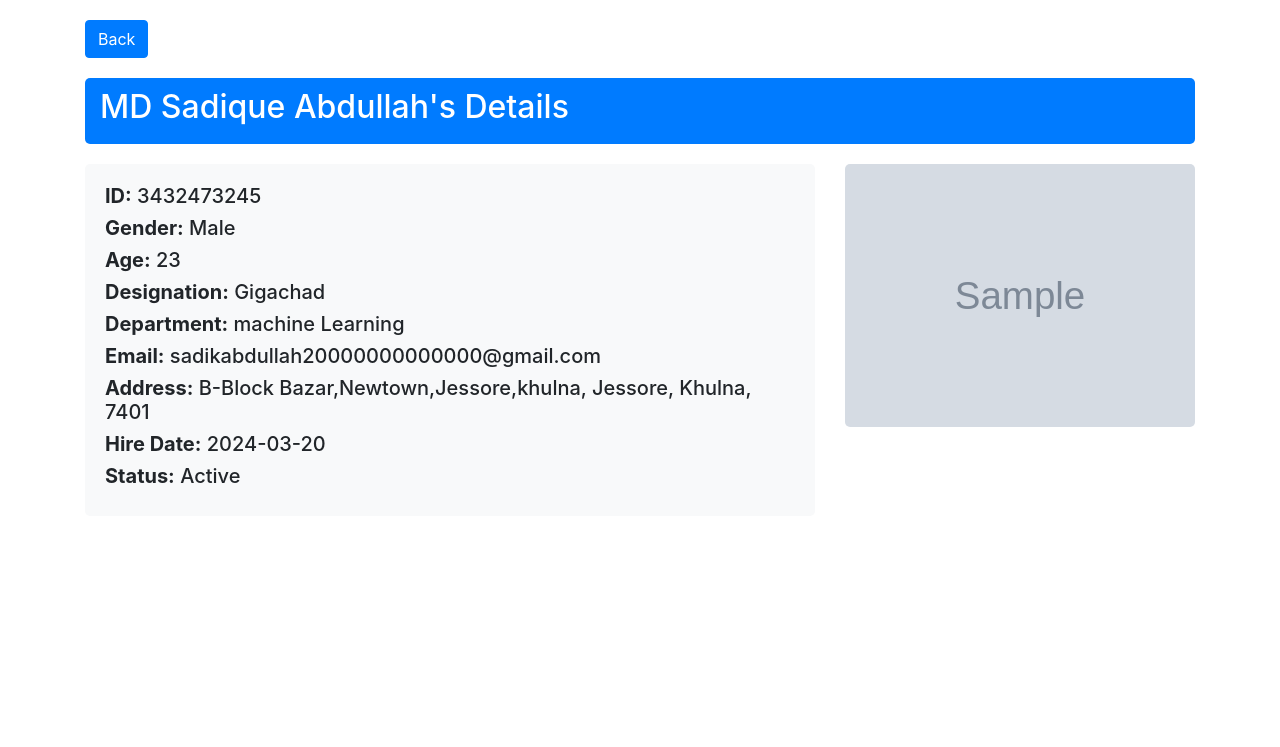
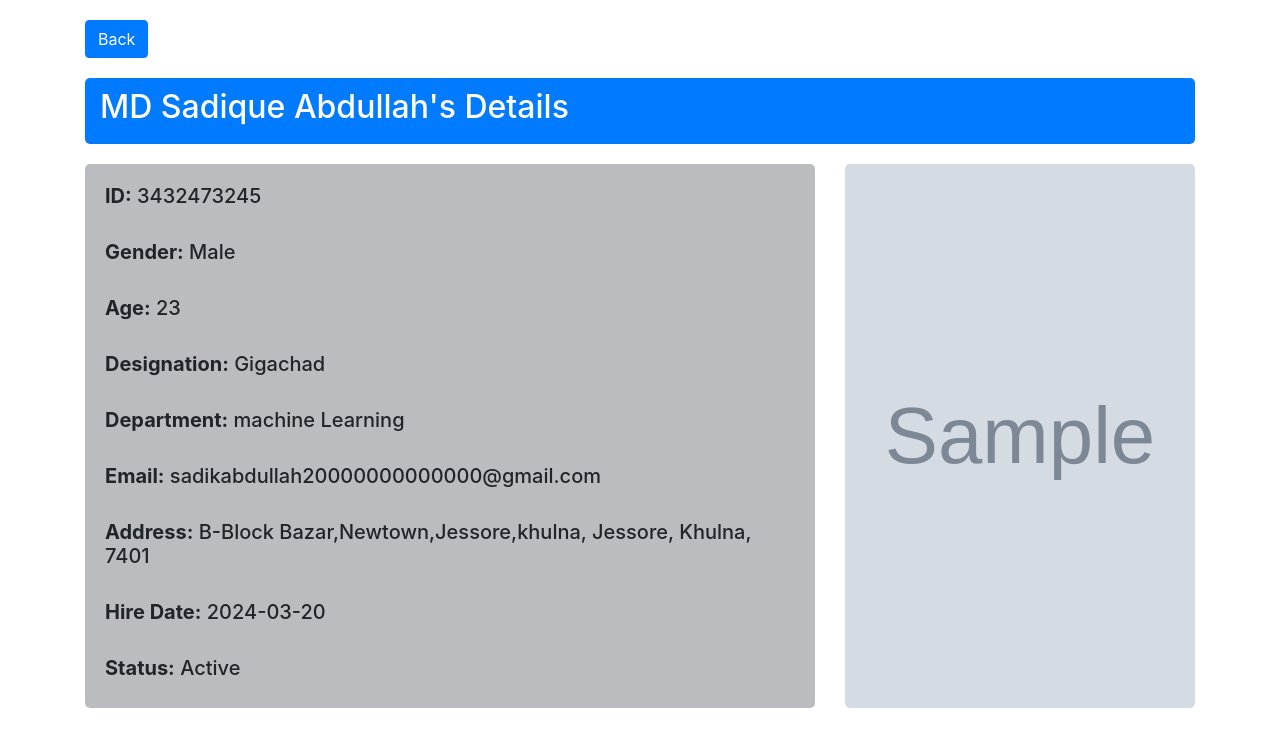
Before and after one commit to sadik-abd/ai_attendance_system, a Flask app: template Backend/templates/get_info.html in a window 1280 px wide. Shown: the top 747 px of the page. Run offline with Flask 3, Linux system fonts and the light colour scheme; the template is opened without the code that fills it: values that come from a table or form of the project are taken from there, most other values are stand-ins (such as "Sample title", 1, 10 or a date in 2020); grey boxes marked "Sample" are stand-in pictures; some libraries are stand-ins or nearby versions.

Commit message:
fixed Bugs

```diff
--- a/Backend/templates/get_info.html
+++ b/Backend/templates/get_info.html
@@ -17,17 +17,28 @@
             margin-bottom: 20px;
         }
         .detail-body {
-            background-color: #f8f9fa;
+            background-color: #babcbf;
             padding: 20px;
             border-radius: 5px;
         }
         .employee-image {
             max-width: 100%;
-            height: auto;
             border-radius: 5px; /* Optional: if you want rounded corners */
         }
         .back-button {
             margin-bottom: 20px;
+        }
+        .roww {
+            display: flex; /* Make the row a flex container */
+            flex-wrap: wrap; /* Allow items to wrap if needed */
+        }
+        .col-md-8, .col-md-4 {
+            display: flex; /* Make the columns flex containers */
+            flex-direction: column; /* Stack child elements vertically */
+        }
+
+        .detail-body, .employee-image {
+            flex-grow: 1; /* Make detail body and image expand to fill available space */
         }
     </style>
 </head>
@@ -39,17 +50,18 @@
         <div class="detail-heading">
             <h2>{{ employee.name }}'s Details</h2>
         </div>
-        <div class="row">
+        <div class="row roww">
             <div class="col-md-8">
                 <div class="detail-body">
                     <h5><strong>ID:</strong> {{ employee.employee_id }}</h5>
-                    <h5><strong>Gender:</strong> {{ employee.gender }}</h5>
-                    <h5><strong>Age:</strong> {{ employee.age }}</h5>
-                    <h5><strong>Designation:</strong> {{ employee.designation }}</h5>
-                    <h5><strong>Department:</strong> {{ employee.department }}</h5>
-                    <h5><strong>Email:</strong> {{ employee.email }}</h5>
-                    <h5><strong>Address:</strong> {{ employee.street_address }}, {{ employee.city }}, {{ employee.state }}, {{ employee.zip_code }}</h5>
-                    <h5><strong>Hire Date:</strong> {{ employee.hire_date }}</h5>
+                    <br/>
+                    <h5><strong>Gender:</strong> {{ employee.gender }}</h5><br/>
+                    <h5><strong>Age:</strong> {{ employee.age }}</h5><br/>
+                    <h5><strong>Designation:</strong> {{ employee.designation }}</h5><br/>
+                    <h5><strong>Department:</strong> {{ employee.department }}</h5><br/>
+                    <h5><strong>Email:</strong> {{ employee.email }}</h5><br/>
+                    <h5><strong>Address:</strong> {{ employee.street_address }}, {{ employee.city }}, {{ employee.state }}, {{ employee.zip_code }}</h5><br/>
+                    <h5><strong>Hire Date:</strong> {{ employee.hire_date }}</h5><br/>
                     <h5><strong>Status:</strong> {{ employee.status }}</h5>
                     <!-- Add more employee details as needed -->
                 </div>
```
